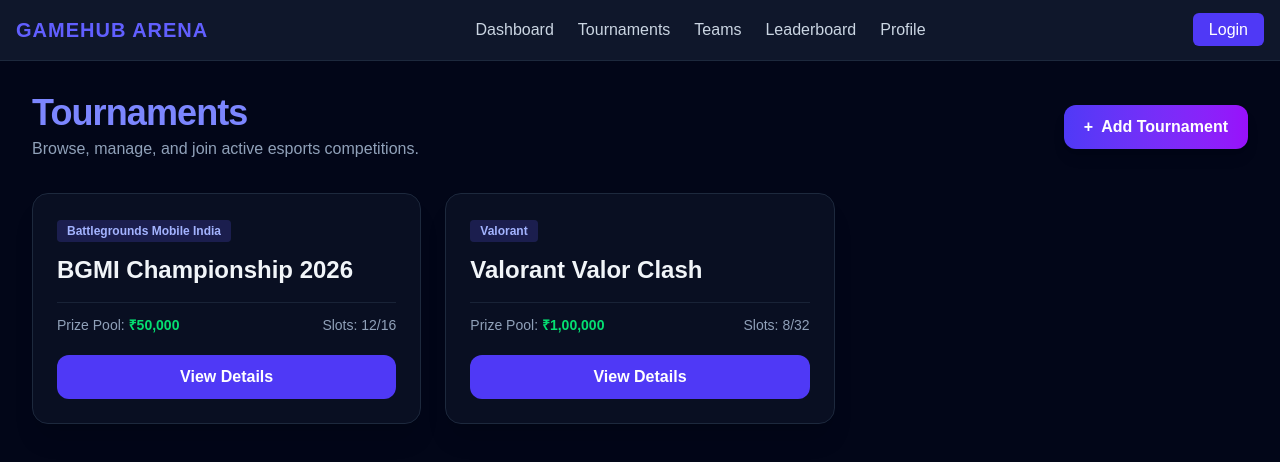
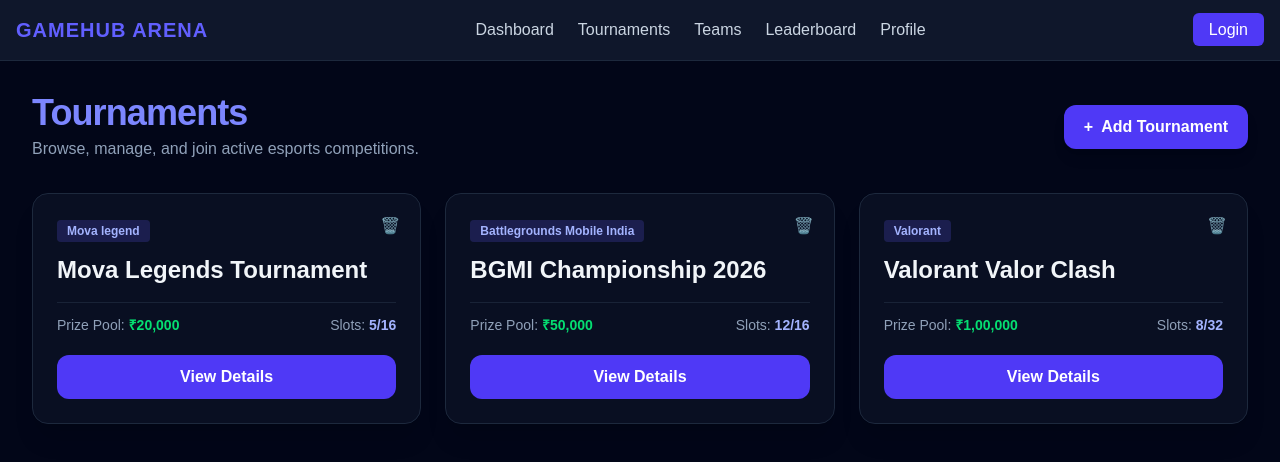
Before and after one commit to Samar-var63/GameHub-Arena, a Next.js app: page /tournaments in a window 1280 px wide. Shown: the top 462 px of the page. Built offline with nearby package versions, Linux system fonts and the light colour scheme.

Commit message:
feat: added slot increment, cancel registration, and delete tournament options

```diff
--- a/app/tournaments/page.jsx
+++ b/app/tournaments/page.jsx
@@ -5,26 +5,37 @@ import { useState } from "react";
 export default function TournamentsPage() {
   const [selectedTournament, setSelectedTournament] = useState(null);
   const [isAddModalOpen, setIsAddModalOpen] = useState(false);
+  const [registeredIds, setRegisteredIds] = useState([]); // Tracks registered tournament IDs
 
   // Initial Tournaments List
   const [tournaments, setTournaments] = useState([
     {
       id: "1",
+      title: "Mova Legends Tournament",
+      game: "Mova legend",
+      prizePool: "₹20,000",
+      registered: 5,
+      maxSlots: 16,
+      rules: "5v5 team match. Double elimination structure.",
+      schedule: "29th July, 2026 at 5:00 PM IST",
+    },
+    {
+      id: "2",
       title: "BGMI Championship 2026",
       game: "Battlegrounds Mobile India",
       prizePool: "₹50,000",
-      status: "Registration Open",
-      teamsCount: "12/16",
+      registered: 12,
+      maxSlots: 16,
       rules: "Squad matches, Erangel & Miramar maps. TPP mode only. No emulators allowed.",
       schedule: "Starts Tomorrow at 6:00 PM IST",
     },
     {
-      id: "2",
+      id: "3",
       title: "Valorant Valor Clash",
       game: "Valorant",
       prizePool: "₹1,00,000",
-      status: "Upcoming",
-      teamsCount: "8/32",
+      registered: 8,
+      maxSlots: 32,
       rules: "5v5 Competitive ruleset. Single elimination bracket. All matches Bo3.",
       schedule: "30th July, 2026 at 4:00 PM IST",
     },
@@ -35,10 +46,51 @@ export default function TournamentsPage() {
     title: "",
     game: "",
     prizePool: "",
-    teamsCount: "0/16",
+    maxSlots: 16,
     rules: "Standard tournament rules apply.",
     schedule: "Upcoming",
   });
+
+  // Handle Registration / Cancellation
+  const handleToggleRegister = (id) => {
+    const isRegistered = registeredIds.includes(id);
+
+    setTournaments((prev) =>
+      prev.map((t) => {
+        if (t.id === id) {
+          return {
+            ...t,
+            registered: isRegistered ? t.registered - 1 : t.registered + 1,
+          };
+        }
+        return t;
+      })
+    );
+
+    if (isRegistered) {
+      setRegisteredIds(registeredIds.filter((regId) => regId !== id));
+    } else {
+      setRegisteredIds([...registeredIds, id]);
+    }
+
+    // Update state inside modal as well
+    if (selectedTournament && selectedTournament.id === id) {
+      setSelectedTournament((prev) => ({
+        ...prev,
+        registered: isRegistered ? prev.registered - 1 : prev.registered + 1,
+      }));
+    }
+  };
+
+  // Handle Delete Tournament
+  const handleDeleteTournament = (id) => {
+    if (confirm("Are you sure you want to delete this tournament?")) {
+      setTournaments(tournaments.filter((t) => t.id !== id));
+      if (selectedTournament?.id === id) {
+        setSelectedTournament(null);
+      }
+    }
+  };
 
   // Handle Adding New Tournament
   const handleAddTournament = (e) => {
@@ -48,6 +100,8 @@ export default function TournamentsPage() {
     const createdTournament = {
       ...newTournament,
       id: Date.now().toString(),
+      registered: 0,
+      maxSlots: Number(newTournament.maxSlots) || 16,
     };
 
     setTournaments([createdTournament, ...tournaments]);
@@ -56,7 +110,7 @@ export default function TournamentsPage() {
       title: "",
       game: "",
       prizePool: "",
-      teamsCount: "0/16",
+      maxSlots: 16,
       rules: "Standard tournament rules apply.",
       schedule: "Upcoming",
     });
@@ -75,10 +129,9 @@ export default function TournamentsPage() {
           </p>
         </div>
 
-        {/* Add Tournament Button for Judge Demo */}
         <button
           onClick={() => setIsAddModalOpen(true)}
-          className="px-5 py-2.5 bg-gradient-to-r from-indigo-600 to-purple-600 hover:from-indigo-500 hover:to-purple-500 text-white font-bold rounded-xl shadow-lg transition duration-200 cursor-pointer flex items-center gap-2"
+          className="px-5 py-2.5 bg-indigo-600 hover:bg-indigo-500 text-white font-bold rounded-xl shadow-lg transition duration-200 cursor-pointer flex items-center gap-2"
         >
           <span>+</span> Add Tournament
         </button>
@@ -86,32 +139,56 @@ export default function TournamentsPage() {
 
       {/* Tournament Cards Grid */}
       <div className="grid grid-cols-1 md:grid-cols-2 lg:grid-cols-3 gap-6">
-        {tournaments.map((t) => (
+        {tournaments.map((t) => {
+          const isUserRegistered = registeredIds.includes(t.id);
+          return (
             <div
               key={t.id}
-            className="p-6 bg-slate-900/60 border border-slate-800 rounded-2xl backdrop-blur flex flex-col justify-between shadow-xl hover:border-slate-700 transition"
+              className="p-6 bg-slate-900/60 border border-slate-800 rounded-2xl backdrop-blur flex flex-col justify-between shadow-xl relative group hover:border-slate-700 transition"
             >
+              {/* Delete Button on Card */}
+              <button
+                onClick={() => handleDeleteTournament(t.id)}
+                title="Delete Tournament"
+                className="absolute top-4 right-4 text-slate-500 hover:text-red-400 p-1 rounded transition opacity-80 hover:opacity-100"
+              >
+                🗑️
+              </button>
+
               <div>
                 <span className="text-xs font-semibold px-2.5 py-1 rounded bg-indigo-500/20 text-indigo-300">
                   {t.game}
                 </span>
-              <h2 className="text-2xl font-bold mt-3 text-slate-100">{t.title}</h2>
+                <h2 className="text-2xl font-bold mt-3 text-slate-100 pr-6">{t.title}</h2>
+
                 <div className="mt-4 flex justify-between text-sm text-slate-400 border-t border-slate-800/80 pt-3">
                   <span>
                     Prize Pool: <strong className="text-green-400">{t.prizePool}</strong>
                   </span>
-                <span>Slots: {t.teamsCount}</span>
+                  <span>
+                    Slots: <strong className={t.registered >= t.maxSlots ? "text-red-400" : "text-indigo-300"}>
+                      {t.registered}/{t.maxSlots}
+                    </strong>
+                  </span>
                 </div>
               </div>
 
+              <div className="mt-5 flex gap-2">
                 <button
                   onClick={() => setSelectedTournament(t)}
-              className="w-full mt-5 py-2.5 bg-indigo-600 hover:bg-indigo-500 text-white font-semibold rounded-xl transition cursor-pointer"
+                  className="flex-1 py-2.5 bg-indigo-600 hover:bg-indigo-500 text-white font-semibold rounded-xl transition cursor-pointer"
                 >
                   View Details
                 </button>
+                {isUserRegistered && (
+                  <span className="px-3 py-2 bg-green-500/10 text-green-400 border border-green-500/30 rounded-xl text-xs font-semibold flex items-center">
+                    Registered ✓
+                  </span>
+                )}
               </div>
-        ))}
+            </div>
+          );
+        })}
       </div>
 
       {/* 1. View Details Modal */}
@@ -128,7 +205,7 @@ export default function TournamentsPage() {
             <span className="text-xs font-semibold px-2.5 py-1 rounded bg-indigo-500/20 text-indigo-300">
               {selectedTournament.game}
             </span>
-            <h2 className="text-2xl font-extrabold mt-2 text-indigo-400">
+            <h2 className="text-2xl font-extrabold mt-2 text-indigo-400 pr-6">
               {selectedTournament.title}
             </h2>
 
@@ -136,6 +213,12 @@ export default function TournamentsPage() {
               <p>
                 <strong>Prize Pool:</strong>{" "}
                 <span className="text-green-400 font-bold">{selectedTournament.prizePool}</span>
+              </p>
+              <p>
+                <strong>Slots Filled:</strong>{" "}
+                <span className="text-indigo-400 font-bold">
+                  {selectedTournament.registered} / {selectedTournament.maxSlots}
+                </span>
               </p>
               <p>
                 <strong>Schedule:</strong> {selectedTournament.schedule}
@@ -146,20 +229,35 @@ export default function TournamentsPage() {
             </div>
 
             <div className="mt-6 flex gap-3">
+              {registeredIds.includes(selectedTournament.id) ? (
                 <button
-                onClick={() => {
-                  alert(`Registered for ${selectedTournament.title}!`);
-                  setSelectedTournament(null);
-                }}
-                className="flex-1 py-2.5 bg-green-600 hover:bg-green-500 font-bold rounded-xl text-white transition cursor-pointer"
+                  onClick={() => handleToggleRegister(selectedTournament.id)}
+                  className="flex-1 py-2.5 bg-red-600/80 hover:bg-red-600 font-bold rounded-xl text-white transition cursor-pointer"
                 >
-                Register Now
+                  Cancel Registration
                 </button>
+              ) : (
                 <button
-                onClick={() => setSelectedTournament(null)}
-                className="py-2.5 px-4 bg-slate-800 hover:bg-slate-700 font-medium rounded-xl text-slate-300 transition cursor-pointer"
+                  onClick={() => handleToggleRegister(selectedTournament.id)}
+                  disabled={selectedTournament.registered >= selectedTournament.maxSlots}
+                  className={`flex-1 py-2.5 font-bold rounded-xl text-white transition cursor-pointer ${
+                    selectedTournament.registered >= selectedTournament.maxSlots
+                      ? "bg-gray-700 cursor-not-allowed"
+                      : "bg-green-600 hover:bg-green-500"
+                  }`}
                 >
-                Close
+                  {selectedTournament.registered >= selectedTournament.maxSlots
+                    ? "Tournament Full"
+                    : "Register Now"}
+                </button>
+              )}
+
+              <button
+                onClick={() => handleDeleteTournament(selectedTournament.id)}
+                className="py-2.5 px-4 bg-red-950/40 hover:bg-red-900/60 border border-red-800/50 text-red-300 font-medium rounded-xl transition cursor-pointer"
+                title="Delete Tournament"
+              >
+                Delete 🗑️
               </button>
             </div>
           </div>
@@ -196,7 +294,7 @@ export default function TournamentsPage() {
                 <label className="text-xs text-slate-400 block mb-1">Game Name</label>
                 <input
                   type="text"
-                  placeholder="e.g. Counter-Strike 2 / Free Fire"
+                  placeholder="e.g. Counter-Strike 2"
                   required
                   value={newTournament.game}
                   onChange={(e) => setNewTournament({ ...newTournament, game: e.target.value })}
@@ -217,12 +315,12 @@ export default function TournamentsPage() {
                   />
                 </div>
                 <div>
-                  <label className="text-xs text-slate-400 block mb-1">Slots (Count)</label>
+                  <label className="text-xs text-slate-400 block mb-1">Max Slots</label>
                   <input
-                    type="text"
-                    placeholder="e.g. 0/16"
-                    value={newTournament.teamsCount}
-                    onChange={(e) => setNewTournament({ ...newTournament, teamsCount: e.target.value })}
+                    type="number"
+                    placeholder="16"
+                    value={newTournament.maxSlots}
+                    onChange={(e) => setNewTournament({ ...newTournament, maxSlots: e.target.value })}
                     className="w-full bg-slate-950 border border-slate-800 rounded-xl p-2.5 text-sm focus:outline-none focus:border-indigo-500"
                   />
                 </div>
```
Lines whose indentation alone changed are shown as unchanged.
